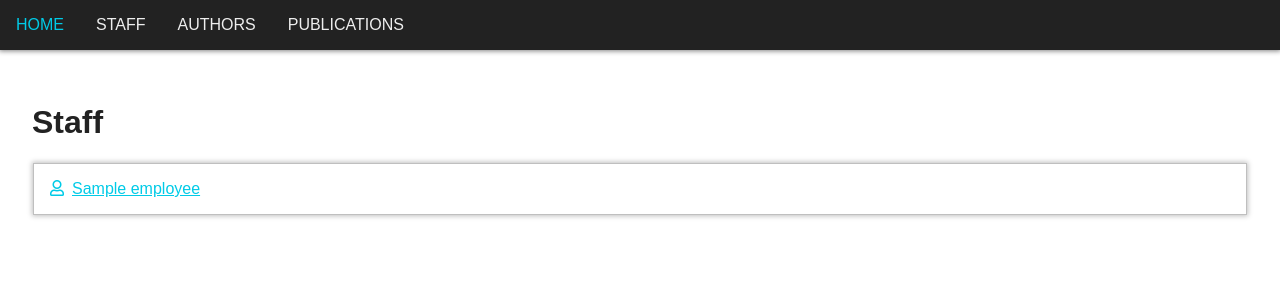
After one commit to mbwatson/djoi, a Django app: template templates/djoi/staff/index.html in a window 1280 px wide. The commit adds this page. Shown: the top 300 px of the page. Run offline with Django 3.2, Linux system fonts and the light colour scheme; the template is opened without the code that fills it: most values are stand-ins (such as "Sample title", 1, 10 or a date in 2020); some libraries are stand-ins or nearby versions.

Commit message:
staff links

```diff
--- a/templates/_partials/navigation.html
+++ b/templates/_partials/navigation.html
@@ -1,5 +1,6 @@
 <ul class="nav__list">
     <li><a href="{% url 'index' %}">Home</a></li>
+    <li><a href="{% url 'djoi:staff' %}">Staff</a></li>
     <li><a href="{% url 'djoi:authors' %}">Authors</a></li>
     <li><a href="{% url 'djoi:publications' %}">Publications</a></li>
 </ul>
--- a/templates/djoi/publications.html
+++ b/templates/djoi/staff/detail.html
@@ -2,9 +2,10 @@
 
 {% block content %}
 
-    <h1>Publications</h1>
+    <h1>{{ author }}</h1>
 
     <div class="div-list publications">
+
         {% for publication in publications %}
 
             <div class="div-list__item publication">
@@ -30,6 +31,7 @@
             </div>
 
         {% endfor %}
+
     </div>
 
 {% endblock content %}
--- /dev/null
+++ b/templates/djoi/staff/index.html
@@ -0,0 +1,19 @@
+{% extends 'base.html' %}
+
+{% block content %}
+
+    <h1>Staff</h1>
+
+    <div class="div-list authors">
+
+        {% for employee in staff %}
+            <div class="div-list__item author">
+                <a href="{% url 'djoi:employee' employee.slug %}" class="author__link">
+                    <i class="far fa-user"></i>{{ employee }}
+                </a>
+            </div>
+        {% endfor %}
+
+    </div>
+
+{% endblock content %}
```
Also changed, not shown: templates/djoi/publications/index.html (added, +35 -0 lines), templates/djoi/authors/detail.html (renamed from templates/djoi/author.html), templates/djoi/authors/index.html (renamed from templates/djoi/authors.html).
